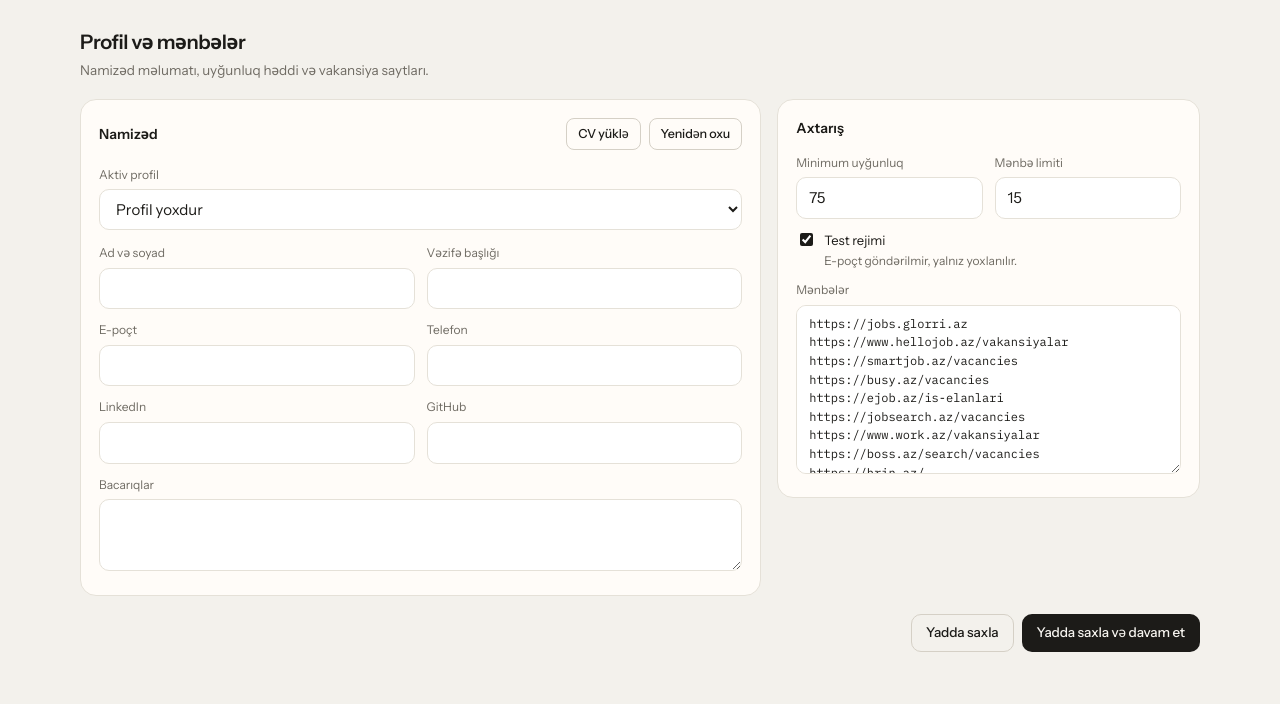
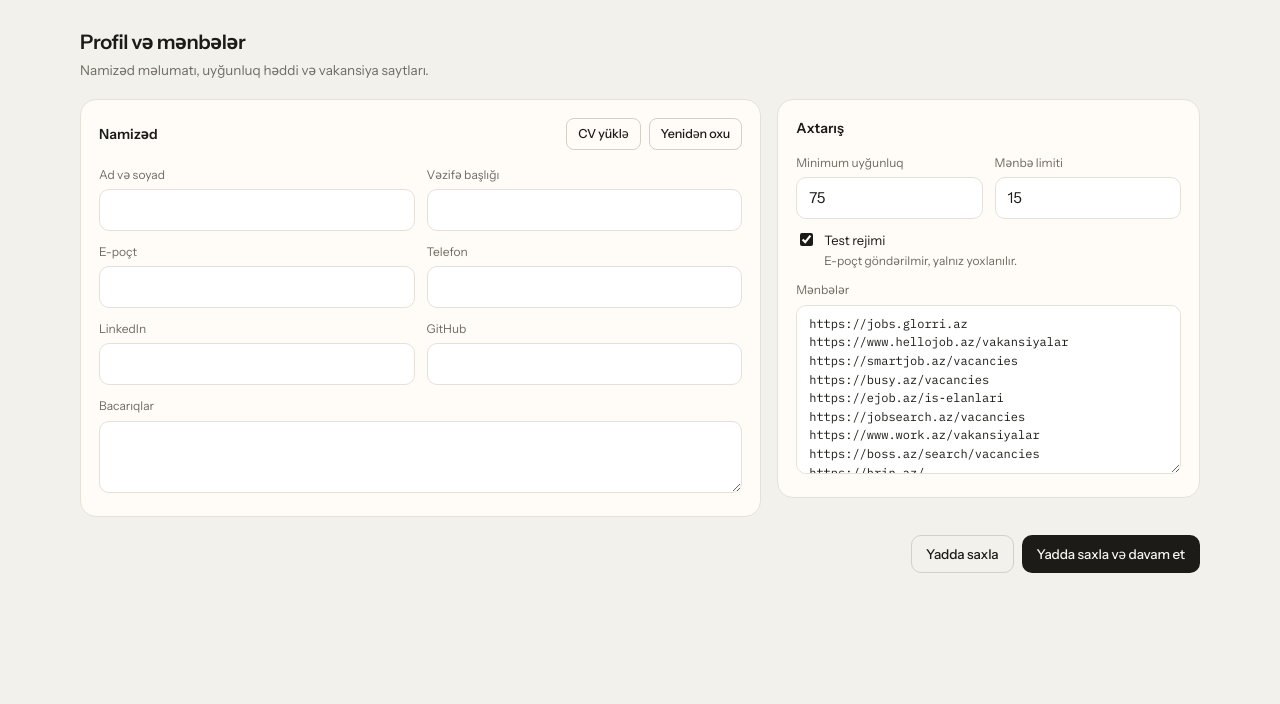
Before and after one commit to 1mranhajiyev/job-auto-flow, a FastAPI app: page / in a window 1280 px wide. Shown: the part 141-845 px from the top of the page. After the commit the page ends 714 px from the top, so only its background shows below. Run offline with FastAPI, Linux system fonts and the light colour scheme; data that the repository does not hold is empty; some web fonts are replaced.

Commit message:
Hide profile storage behind the existing candidate form.
Each CV still gets its own files, without a profile switcher on the page.

Co-authored-by: Cursor <cursoragent@cursor.com>

```diff
--- a/templates/index.html
+++ b/templates/index.html
@@ -237,7 +237,6 @@
       overflow: auto;
     }
     textarea.field { resize: vertical; min-height: 72px; }
-    select.field { font: inherit; color: inherit; }
     .field.is-set { border-color: #b7d7c6; color: var(--good); }
 
     .check {
@@ -578,12 +577,6 @@
                 <button type="button" onclick="reparseCV()" class="btn ghost sm">Yenidən oxu</button>
               </div>
             </div>
-            <div class="stack" style="margin-bottom: 14px;">
-              <div>
-                <label class="lbl" for="profilePick">Aktiv profil</label>
-                <select id="profilePick" class="field" onchange="switchProfile(this.value)"></select>
-              </div>
-            </div>
             <div class="grid-2">
               <div>
                 <label class="lbl" for="p_full_name">Ad və soyad</label>
@@ -862,23 +855,6 @@
   }
 
   function populateStep1() {
-    const pick = document.getElementById("profilePick");
-    const people = appState.profiles || [];
-    pick.replaceChildren();
-    if (!people.length) {
-      const empty = document.createElement("option");
-      empty.value = "";
-      empty.textContent = "Profil yoxdur";
-      pick.appendChild(empty);
-    }
-    for (const person of people) {
-      const option = document.createElement("option");
-      option.value = person.slug;
-      option.textContent = person.full_name;
-      pick.appendChild(option);
-    }
-    pick.value = appState.active_profile || (people[0] && people[0].slug) || "";
-
     const p = appState.profile || {};
     document.getElementById("p_full_name").value = p.full_name || "";
     document.getElementById("p_headline").value = p.headline || "";
@@ -949,24 +925,9 @@
       toast("Yalnız PDF qəbul olunur.");
       return;
     }
-    const data = await res.json();
+    await res.json();
     await fetchState();
-    toast(data.created ? "Yeni profil yarandı. Köhnəsi qaldı." : "Bu profilin CV-si yeniləndi. Digər profillər qaldı.");
-  }
-
-  async function switchProfile(slug) {
-    if (!slug || slug === appState.active_profile) return;
-    const res = await fetch("/api/profile/activate", {
-      method: "POST",
-      headers: { "Content-Type": "application/json" },
-      body: JSON.stringify({ slug }),
-    });
-    if (!res.ok) {
-      toast("Profil açılmadı.");
-      return;
-    }
-    await fetchState();
-    toast("Profil dəyişdi.");
+    toast("CV saxlanıldı.");
   }
 
   async function reparseCV() {
```
